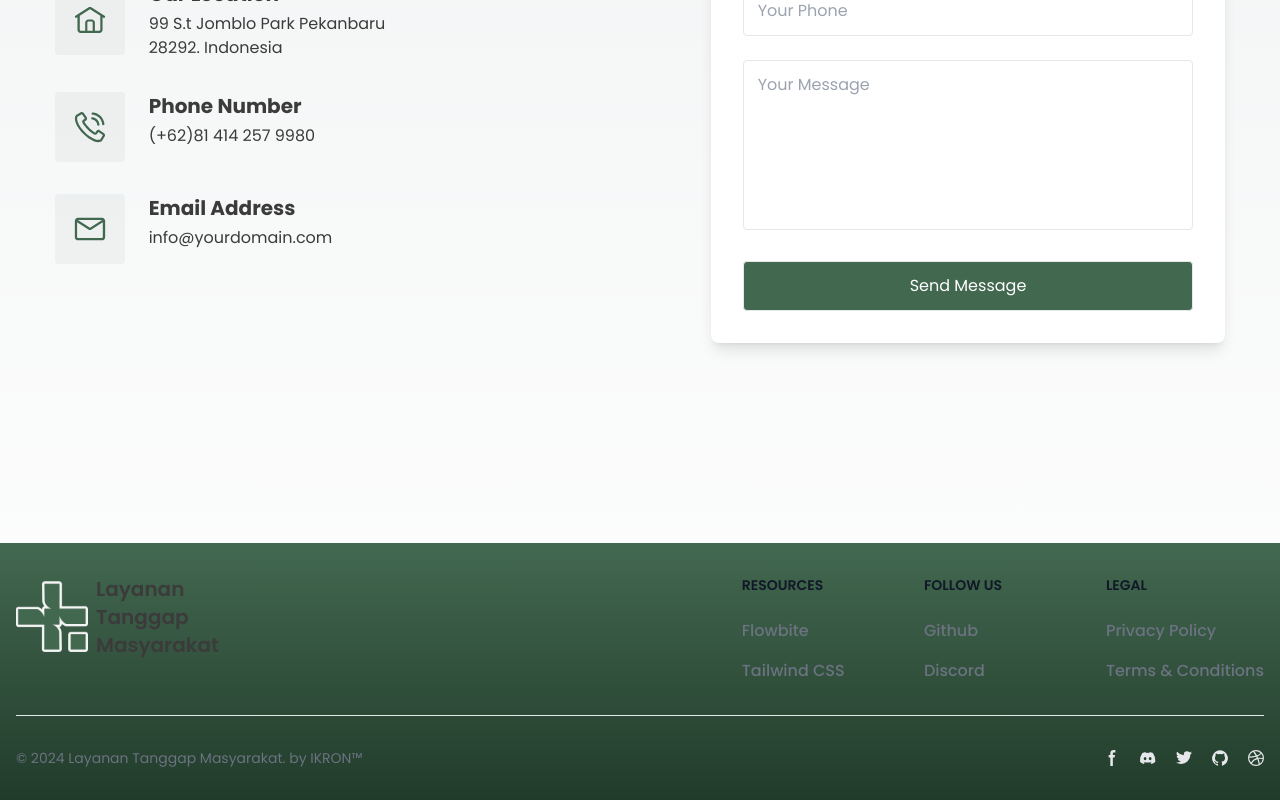
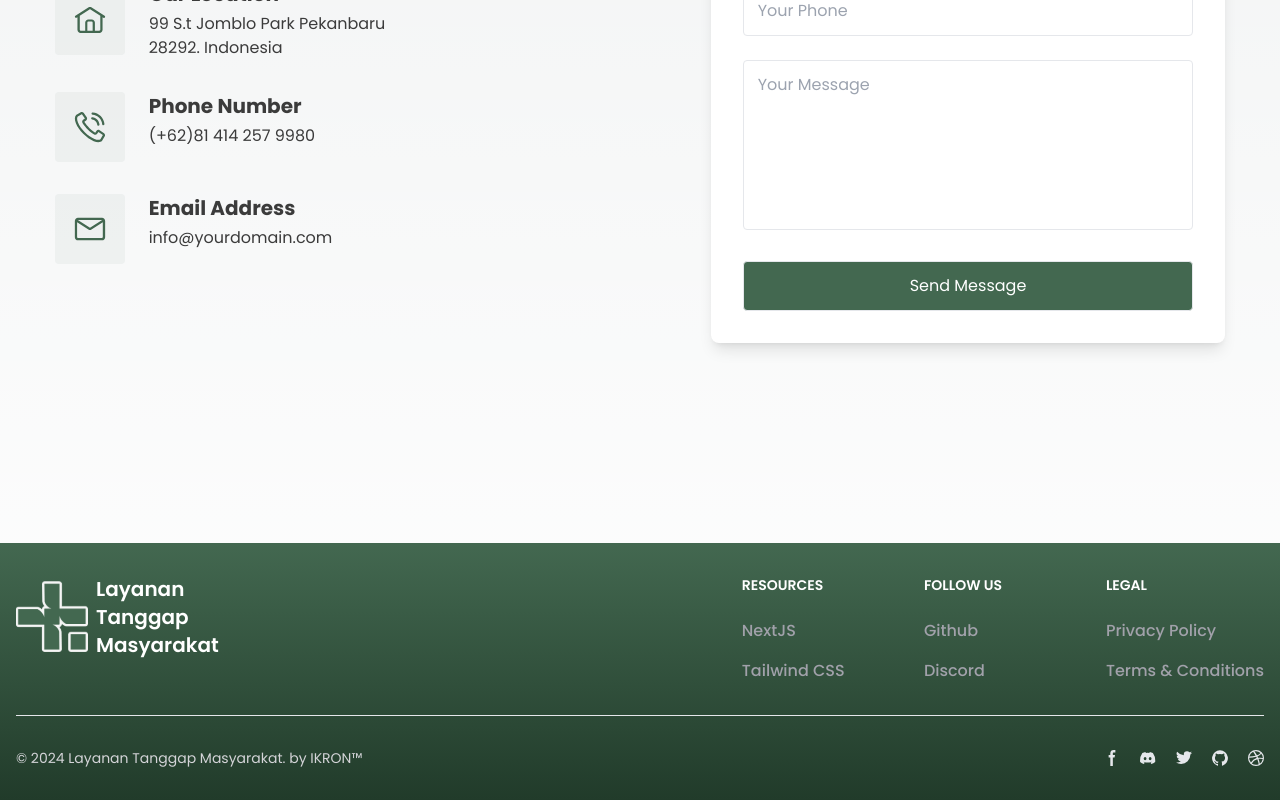
Before and after one commit to agisnarevaldo/layanan-tanggap-masyarakat, a Next.js app: page / in a window 1280 px wide. Shown: the part 2472-3272 px from the top of the page. Built offline with nearby package versions, Linux system fonts and the light colour scheme.

Commit message:
style: text color make readeble

```diff
--- a/app/ui/footer.tsx
+++ b/app/ui/footer.tsx
@@ -16,13 +16,13 @@ const Footer = () => {
                 height={72}
               />
               <figcaption>
-                <p className="self-center text-xl font-semibold whitespace-nowrap dark:text-white">
+                <p className="self-center text-xl font-semibold whitespace-nowrap text-white">
                   Layanan
                 </p>
-                <p className="self-center text-xl font-semibold whitespace-nowrap dark:text-white">
+                <p className="self-center text-xl font-semibold whitespace-nowrap text-white">
                   Tanggap
                 </p>
-                <p className="self-center text-xl font-semibold whitespace-nowrap dark:text-white">
+                <p className="self-center text-xl font-semibold whitespace-nowrap text-white">
                   Masyarakat
                 </p>
               </figcaption>
@@ -30,13 +30,13 @@ const Footer = () => {
           </div>
           <div className="grid grid-cols-2 gap-8 sm:gap-6 sm:grid-cols-3">
             <div>
-              <h2 className="mb-6 text-sm font-semibold text-gray-900 uppercase dark:text-white">
+              <h2 className="mb-6 text-sm font-semibold uppercase text-white">
                 Resources
               </h2>
-              <ul className="text-gray-500 dark:text-gray-400 font-medium">
+              <ul className="text-zinc-400 font-medium">
                 <li className="mb-4">
-                  <a href="https://flowbite.com/" className="hover:underline">
-                    Flowbite
+                  <a href="https://nextjs.org/" className="hover:underline">
+                    NextJS
                   </a>
                 </li>
                 <li>
@@ -50,10 +50,10 @@ const Footer = () => {
               </ul>
             </div>
             <div>
-              <h2 className="mb-6 text-sm font-semibold text-gray-900 uppercase dark:text-white">
+              <h2 className="mb-6 text-sm font-semibold  uppercase text-white">
                 Follow us
               </h2>
-              <ul className="text-gray-500 dark:text-gray-400 font-medium">
+              <ul className="text-zinc-400 font-medium">
                 <li className="mb-4">
                   <a
                     href="https://github.com/themesberg/flowbite"
@@ -73,10 +73,10 @@ const Footer = () => {
               </ul>
             </div>
             <div>
-              <h2 className="mb-6 text-sm font-semibold text-gray-900 uppercase dark:text-white">
+              <h2 className="mb-6 text-sm font-semibold  uppercase text-white">
                 Legal
               </h2>
-              <ul className="text-gray-500 dark:text-gray-400 font-medium">
+              <ul className="text-zinc-400 font-medium">
                 <li className="mb-4">
                   <a href="#" className="hover:underline">
                     Privacy Policy
@@ -91,11 +91,14 @@ const Footer = () => {
             </div>
           </div>
         </div>
-        <hr className="my-6 border-gray-200 sm:mx-auto dark:border-gray-700 lg:my-8" />
+        <hr className="my-6 border-gray-200 sm:mx-auto  lg:my-8" />
         <div className="sm:flex sm:items-center sm:justify-between">
-          <span className="text-sm text-gray-500 sm:text-center dark:text-gray-400">
+          <span className="text-sm text-zinc-300 sm:text-center">
             © 2024{" "}
-            <a href="https://flowbite.com/" className="hover:underline">
+            <a
+              href="https://github.com/agisnarevaldo"
+              className="hover:underline"
+            >
               Layanan Tanggap Masyarakat
             </a>
             . by IKRON™
```
